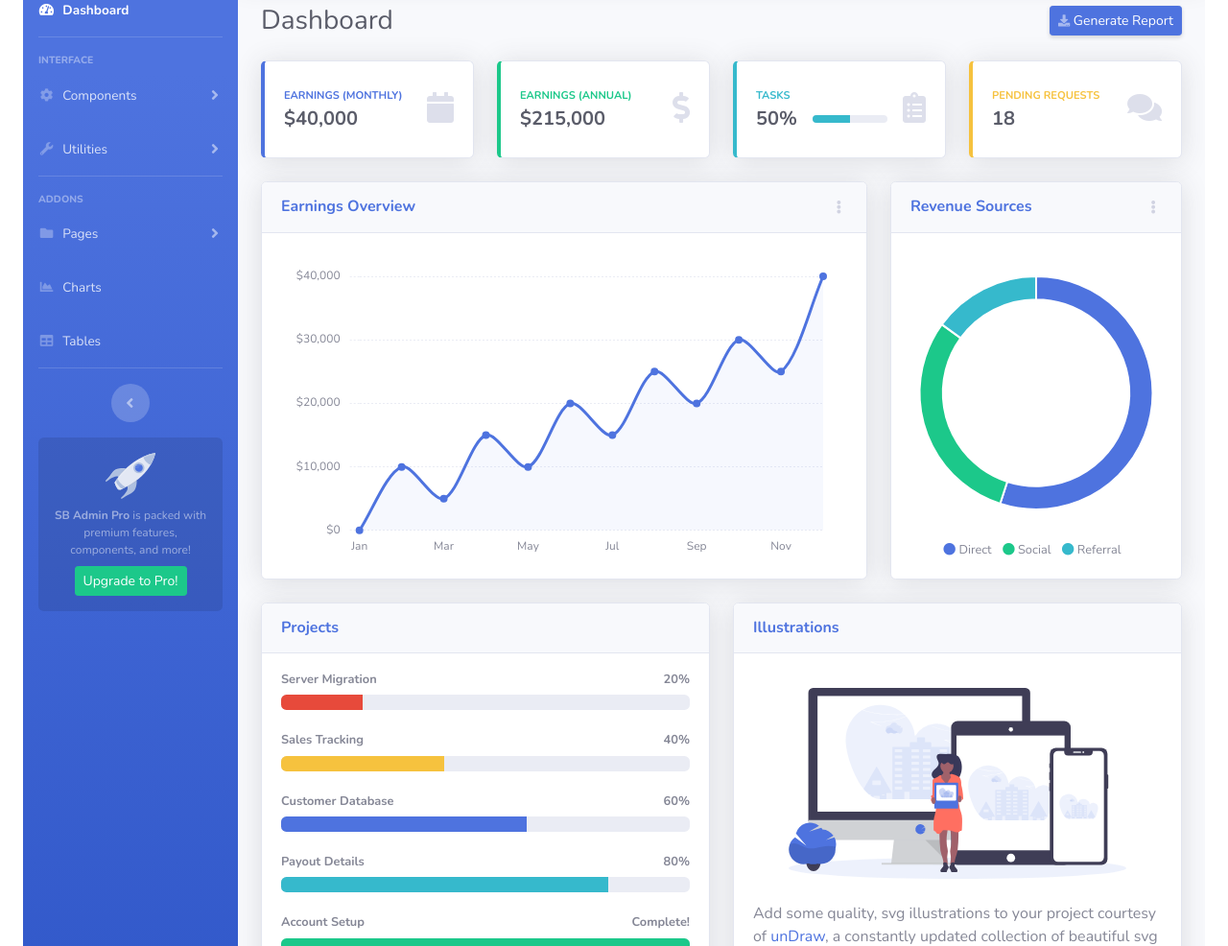
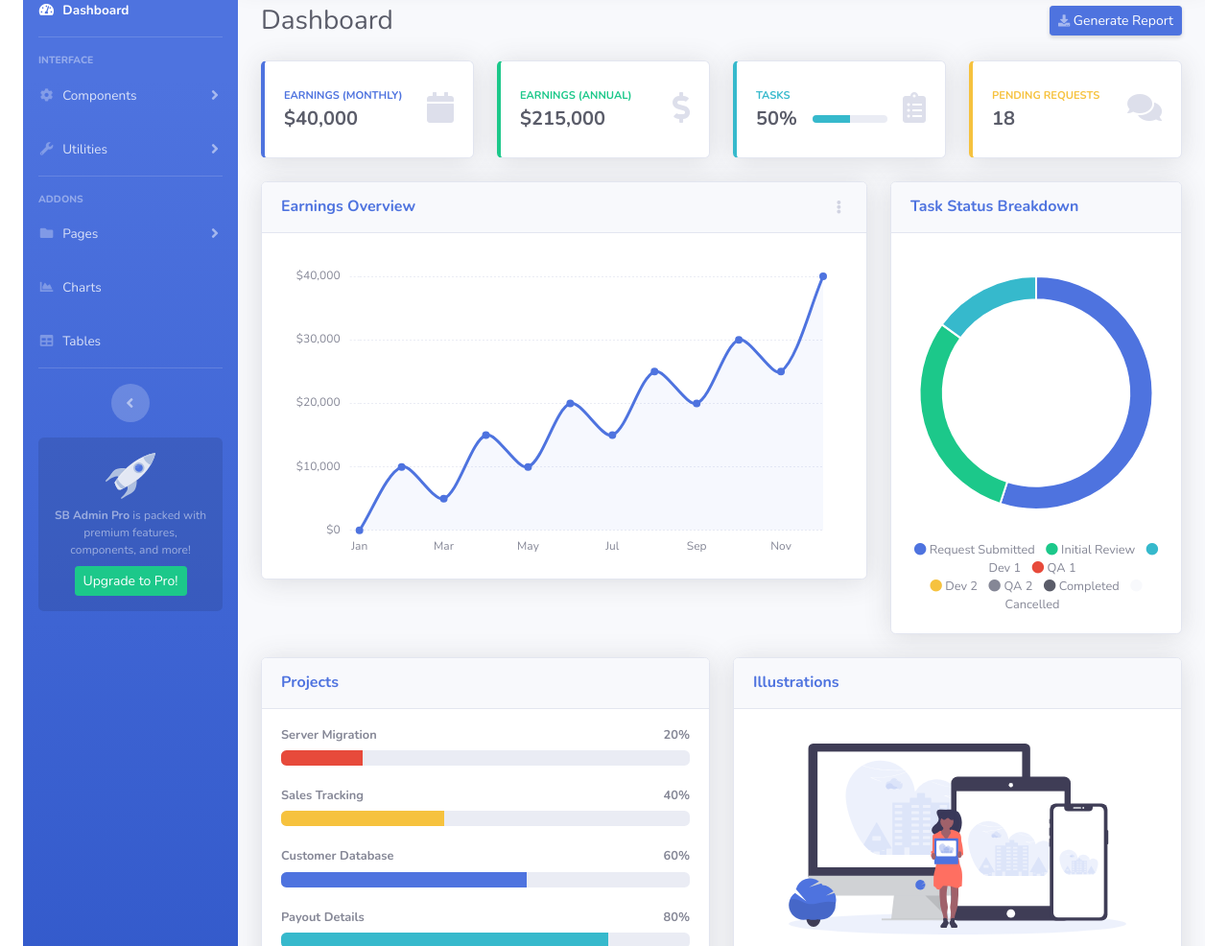
Before and after one commit to dombocc/ticket_system, a Flask app: page /dashboard in a window 1280 px wide. Shown: the part 145-1131 px from the top of the page at 96% size. Run offline with Flask 2, Linux system fonts and the light colour scheme; a user stored in the database is signed in; data comes from the database, SQL or seed files in the repository; some libraries are stand-ins or nearby versions.

Commit message:
starting dashboard js

```diff
--- /dev/null
+++ b/website/static/js/dashboard/chart_ticket_status_barchart.js
@@ -0,0 +1,35 @@
+// Set new default font family and font color to mimic Bootstrap's default styling
+Chart.defaults.global.defaultFontFamily = 'Nunito', '-apple-system,system-ui,BlinkMacSystemFont,"Segoe UI",Roboto,"Helvetica Neue",Arial,sans-serif';
+Chart.defaults.global.defaultFontColor = '#858796';
+
+// Bar Chart Example
+var ctx = document.getElementById("ticket_status_barchart");
+var myPieChart = new Chart(ctx, {
+  type: 'doughnut',
+  data: {
+    labels: ["Direct", "Referral", "Social"],
+    datasets: [{
+      data: [55, 30, 15],
+      backgroundColor: ['#4e73df', '#1cc88a', '#36b9cc'],
+      hoverBackgroundColor: ['#2e59d9', '#17a673', '#2c9faf'],
+      hoverBorderColor: "rgba(234, 236, 244, 1)",
+    }],
+  },
+  options: {
+    maintainAspectRatio: false,
+    tooltips: {
+      backgroundColor: "rgb(255,255,255)",
+      bodyFontColor: "#858796",
+      borderColor: '#dddfeb',
+      borderWidth: 1,
+      xPadding: 15,
+      yPadding: 15,
+      displayColors: false,
+      caretPadding: 10,
+    },
+    legend: {
+      display: false
+    },
+    cutoutPercentage: 80,
+  },
+});
--- a/website/templates/dashboard.html
+++ b/website/templates/dashboard.html
@@ -324,37 +324,43 @@
                                 <!-- Card Header - Dropdown -->
                                 <div
                                     class="card-header py-3 d-flex flex-row align-items-center justify-content-between">
-                                    <h6 class="m-0 font-weight-bold text-primary">Revenue Sources</h6>
-                                    <div class="dropdown no-arrow">
-                                        <a class="dropdown-toggle" href="#" role="button" id="dropdownMenuLink"
-                                            data-toggle="dropdown" aria-haspopup="true" aria-expanded="false">
-                                            <i class="fas fa-ellipsis-v fa-sm fa-fw text-gray-400"></i>
-                                        </a>
-                                        <div class="dropdown-menu dropdown-menu-right shadow animated--fade-in"
-                                            aria-labelledby="dropdownMenuLink">
-                                            <div class="dropdown-header">Dropdown Header:</div>
-                                            <a class="dropdown-item" href="#">Action</a>
-                                            <a class="dropdown-item" href="#">Another action</a>
-                                            <div class="dropdown-divider"></div>
-                                            <a class="dropdown-item" href="#">Something else here</a>
-                                        </div>
-                                    </div>
+                                    <h6 class="m-0 font-weight-bold text-primary">Task Status Breakdown</h6>
+
                                 </div>
                                 <!-- Card Body -->
                                 <div class="card-body">
                                     <div class="chart-pie pt-4 pb-2">
-                                        <canvas id="myPieChart"></canvas>
+                                        <canvas id="ticket_status_barchart"></canvas>
                                     </div>
                                     <div class="mt-4 text-center small">
+                                        <div class="flex-row align-items-center justify-content-between">
                                             <span class="mr-2">
-                                            <i class="fas fa-circle text-primary"></i> Direct
+                                                <i class="fas fa-circle text-primary"></i> Request Submitted
                                             </span>
                                             <span class="mr-2">
-                                            <i class="fas fa-circle text-success"></i> Social
+                                                <i class="fas fa-circle text-success"></i> Initial Review
                                             </span>
                                             <span class="mr-2">
-                                            <i class="fas fa-circle text-info"></i> Referral
+                                                <i class="fas fa-circle text-info"></i> Dev 1
                                             </span>
+                                            <span class="mr-2">
+                                                <i class="fas fa-circle text-danger"></i> QA 1
+                                            </span>
+                                        </div>
+                                        <div class="flex-row align-items-center justify-content-between">
+                                            <span class="mr-2">
+                                                <i class="fas fa-circle text-warning"></i> Dev 2
+                                            </span>
+                                            <span class="mr-2">
+                                                <i class="fas fa-circle text-secondary"></i> QA 2
+                                            </span>
+                                            <span class="mr-2">
+                                                <i class="fas fa-circle text-dark"></i> Completed
+                                            </span>
+                                            <span class="mr-2">
+                                                <i class="fas fa-circle text-light"></i> Cancelled
+                                            </span>
+                                        </div>
                                     </div>
                                 </div>
                             </div>
@@ -576,7 +582,7 @@
 
     <!-- Page level custom scripts -->
     <script src="static/js/demo/chart-area-demo.js"></script>
-    <script src="static/js/demo/chart-pie-demo.js"></script>
+    <script src="static/js/dashboard/chart_ticket_status_barchart.js"></script>
 
 </body>
 
--- a/website/views.py
+++ b/website/views.py
@@ -15,12 +15,16 @@
 @views.route('/dashboard')
 @login_required
 def dashboard():
+
+    tickets = Ticket.query.all()
+
+    ticket_statuses_dict = {status.name:0 for status in Ticket_Status.query.all()}
+    for ticket in tickets:
+        ticket_statuses_dict[ticket.ticket_statuses[-1].name] += 1
+
+    # return str(ticket_statuses_dict)
+
     return render_template('dashboard.html')
-
-# @views.route('/new_ticket')
-# @login_required
-# def new_ticket():
-#     return render_template('new_ticket.html')
 
 
 @views.route('/new_ticket', methods=['GET', 'POST'])
@@ -183,7 +187,7 @@
     # Get status list in order from oldest to newest
     ticket_status = []
     for i in range(len(statuses)):
-        ticket_status.append([  status_dict[statuses[i][1]]  , statuses[i][2]])
+        ticket_status.append([ status_dict[statuses[i][1]]  , statuses[i][2] ])
 
     # Get List of developers
     developers = User.query.filter_by(user_type=1).order_by(User.id).all()
```
Lines whose indentation alone changed are shown as unchanged.
